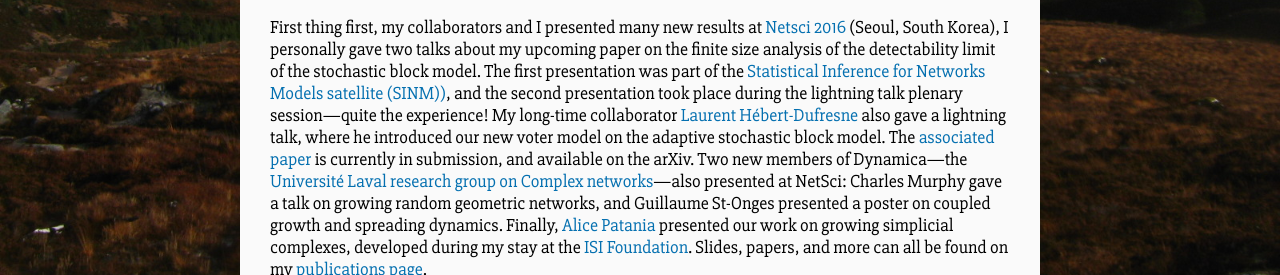
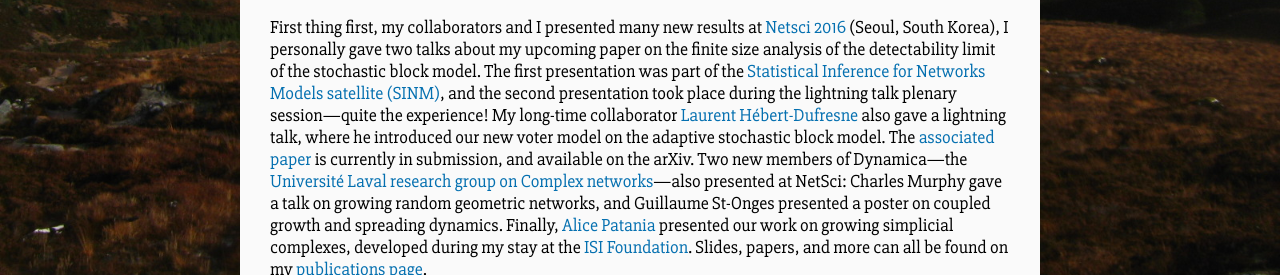
Before and after one commit to jg-you/jg-you.github.io, a Jekyll site: the page built from _posts/2016-09-15-conferences-of-summer-2016.md, in a window 1280 px wide. Shown: the part 657-932 px from the top of the page. Built offline with Jekyll 4.4.1, drawn with Linux system fonts in a browser that asks for light colours; comment, search, counter and statistics services are not loaded.

Commit message:
Fix dead links

```diff
--- a/_posts/2016-09-15-conferences-of-summer-2016.md
+++ b/_posts/2016-09-15-conferences-of-summer-2016.md
@@ -9,7 +9,7 @@ Summer has officially ended: on-campus activity levels are back to normal and cl
 This means that, as usual, I can wrap-up summer conferences and announce my talks after the fact... I really ought to start announcing those _prior_ to the conferences...
 
 First thing first, my collaborators and I presented many new results at [Netsci 2016](http://netsci2016.net/) (Seoul, South Korea),
-I personally gave two talks about my upcoming paper on the finite size analysis of the detectability limit of the stochastic block model. The first presentation was part of the [Statistical Inference for Networks Models satellite (SINM))](http://danlarremore.com/sinm2016/), and the second presentation took place during the lightning talk plenary session---quite the experience!
+I personally gave two talks about my upcoming paper on the finite size analysis of the detectability limit of the stochastic block model. The first presentation was part of the [Statistical Inference for Networks Models satellite (SINM)](http://danlarremore.com/sinm2016/), and the second presentation took place during the lightning talk plenary session---quite the experience!
 My long-time collaborator [Laurent Hébert-Dufresne](http://laurenthebertdufresne.github.io/) also gave a lightning talk, where he introduced our new voter model on the adaptive stochastic block model. The [associated paper](http://arxiv.org/abs/1607.04632) is currently in submission, and available on the arXiv.
 Two new members of Dynamica---the [Université Laval research group on Complex networks](http://dynamica.phy.ulaval.ca)---also presented at NetSci: Charles Murphy gave a talk on growing random geometric networks, and Guillaume St-Onges presented a poster on coupled growth and spreading dynamics.
 Finally, [Alice Patania](http://apatania.altervista.org) presented our work on growing simplicial complexes, developed during my stay at the [ISI Foundation](http://www.isi.it/).
@@ -18,4 +18,4 @@ Slides, papers, and more can all be found on my [publications page](/publication
 I also gave a tutorial on spectral graph clustering at the "CRM 2016 Summer School on Spectral Theory and Applications", in Québec, Canada.
 This summer school is targeted towards graduate student beginning their PhD in mathematics, physics and applied mathematics.
 I produced _a lot of material_ for the tutorial;
-You can head over to [this page](/crm2016/index.html">) to download the slides, lectures notes and python notebooks used during the tutorial.
+You can head over to [this page](/crm2016/index.html) to download the slides, lectures notes and python notebooks used during the tutorial.
```
